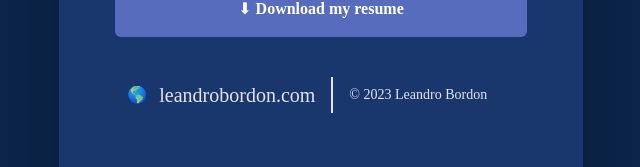
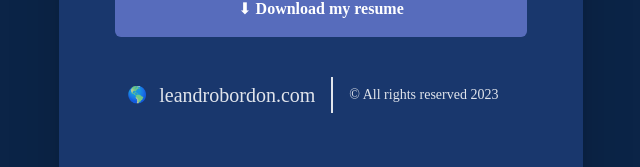
Before and after one commit to iskoseki/myLinktree, a React (Vite) app: page / in a window 1280 px wide. Shown: the part 482-649 px from the top of the page, without its empty margins (319-959 px from the left). Built offline with nearby package versions, Linux system fonts and the light colour scheme; a web font is replaced by a local one.

Commit message:
👷🏼‍ Footer ajust

```diff
--- a/src/components/Footer.jsx
+++ b/src/components/Footer.jsx
@@ -11,7 +11,7 @@ const Footer = () => {
           🌎 <span class="ml-3 text-xl hover:underline">leandrobordon.com</span>
         </a>
         <p class="transition ease-in delay-200 text-sm text-gray-500 sm:ml-4 sm:pl-4 sm:border-l-2 sm:border-gray-200 sm:py-2 sm:mt-0 mt-4">
-          © 2023 Leandro Bordon{" "}
+          © All rights reserved 2023{" "}
         </p>
       </div>
     </footer>
--- a/src/components/Links.jsx
+++ b/src/components/Links.jsx
@@ -9,7 +9,7 @@ const links = () => {
           <Linkedin size={24} className="inline" /> Linkedin resume
         </li>
       </a>
-      <a className="" href="https://github.com/Alocerio" target="_blank">
+      <a className="" href="https://github.com/kosekijsx" target="_blank">
         <li className="transition ease-in delay-100 text-white font-bold hover:text-secundary bg-primary rounded-md mx-2 py-4 m-2 hover:bg-hover">
           <Github size={24} className="inline" /> GitHub porfile
         </li>
```
